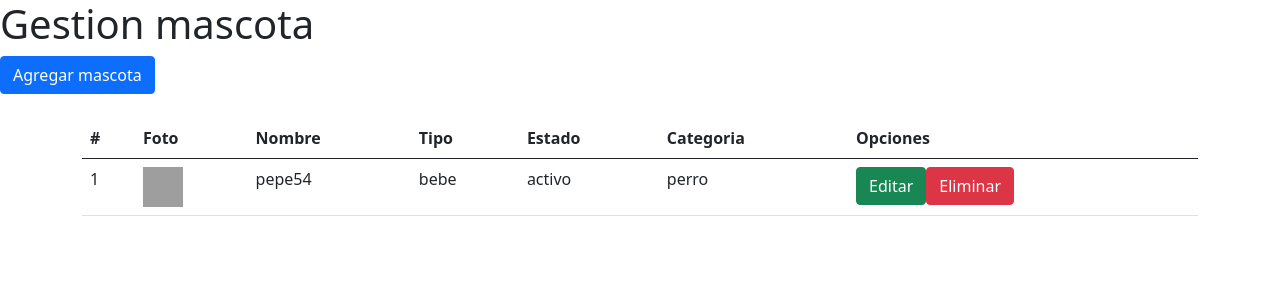
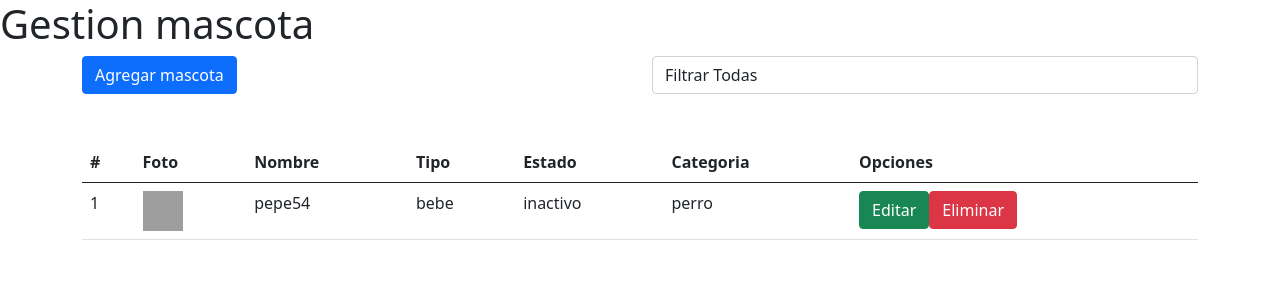
Before and after one commit to Pixelweb-co/codeigniter_mascotas_api_vuejs, a CodeIgniter app: page /ciapi/index.php/api/index in a window 1280 px wide. Shown: the top 300 px of the page. Run offline with CodeIgniter, Linux system fonts and the light colour scheme; data comes from the database, SQL or seed files in the repository; some libraries are stand-ins or nearby versions; grey boxes are pictures that could not be loaded.

Commit message:
ultimos ajustes

```diff
--- a/application/controllers/api.php
+++ b/application/controllers/api.php
@@ -41,7 +41,7 @@ class Api extends CI_Controller {
 
 
 	public function name_estado($id){
-		$estados = array('activo', 'inactivo');
+		$estados = array('inactivo', 'activo');
 		return $estados[$id];
 	}
 
@@ -51,10 +51,14 @@ class Api extends CI_Controller {
 		$this->load->view('welcome_message');
 	}
 
-	public function mascotas(){
+	public function mascotas($estado=''){
+
 
 		$res = array();
 
+	if($estado!=''){
+	$this->db->where('estado', $estado);
+	}
 
 	$data = $this->db->get('mascotas')->result();
 
--- a/application/views/welcome_message.php
+++ b/application/views/welcome_message.php
@@ -21,14 +21,23 @@ defined('BASEPATH') OR exit('No direct script access allowed');
 <h1>Gestion mascota</h1>
 
 
-<button type="button" class="btn btn-primary" data-bs-toggle="modal" data-bs-target="#mascotaModal">
-Agregar mascota</button>
 
 <div id="app" class="container">
+<div class="row">
+	<div class="col-md-6">
+<button type="button" class="btn btn-primary" data-bs-toggle="modal" data-bs-target="#mascotaModal">
+Agregar mascota</button></div>
+	<div class="col-md-6"><select id="sfilter" class="form-control">
+<option value="">Filtrar Todas</option>
+<option value="1">Activas</option>
+<option value="0">Inactivas</option>
+</select>
+</div>
+</div>
+<br>
 
 
 <br>
-
 <table class="table">
 	<thead>
 	<th>#</th>
@@ -89,7 +98,11 @@ Agregar mascota</button>
 	$(document).ready(function($){
 
 
+$('#sfilter').change(function(){
 
+app.get_mascotas($(this).val())
+
+})
 
 
 	//formulario
@@ -221,11 +234,16 @@ app.get_mascotas()
 			},500);
 
 			},
-			get_mascotas: function(){
-				console.log("get rr mas")
+			get_mascotas: function(filtro = ''){
+				console.log("get rr mas", filtro)
+				var flt = '';
+				if(filtro != "" ){
+					flt = filtro.toString();
+				}else{
+					flt = '';
+				}
 
-
-	axios.get("http://localhost/ciapi/index.php/api/mascotas").then(response => (this.mascotas = response.data));
+	axios.get("http://localhost/ciapi/index.php/api/mascotas/"+flt).then(response => (this.mascotas = response.data));
 
 			}
 		}
```
